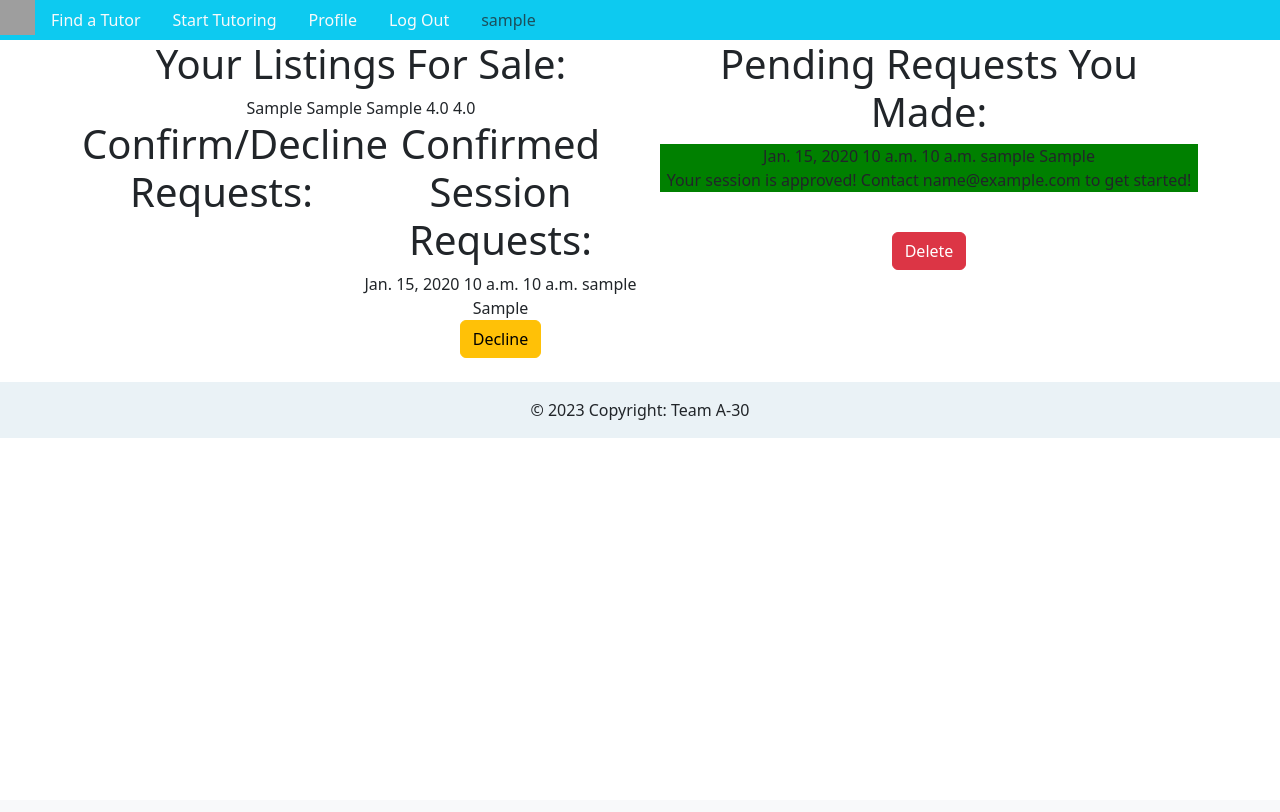
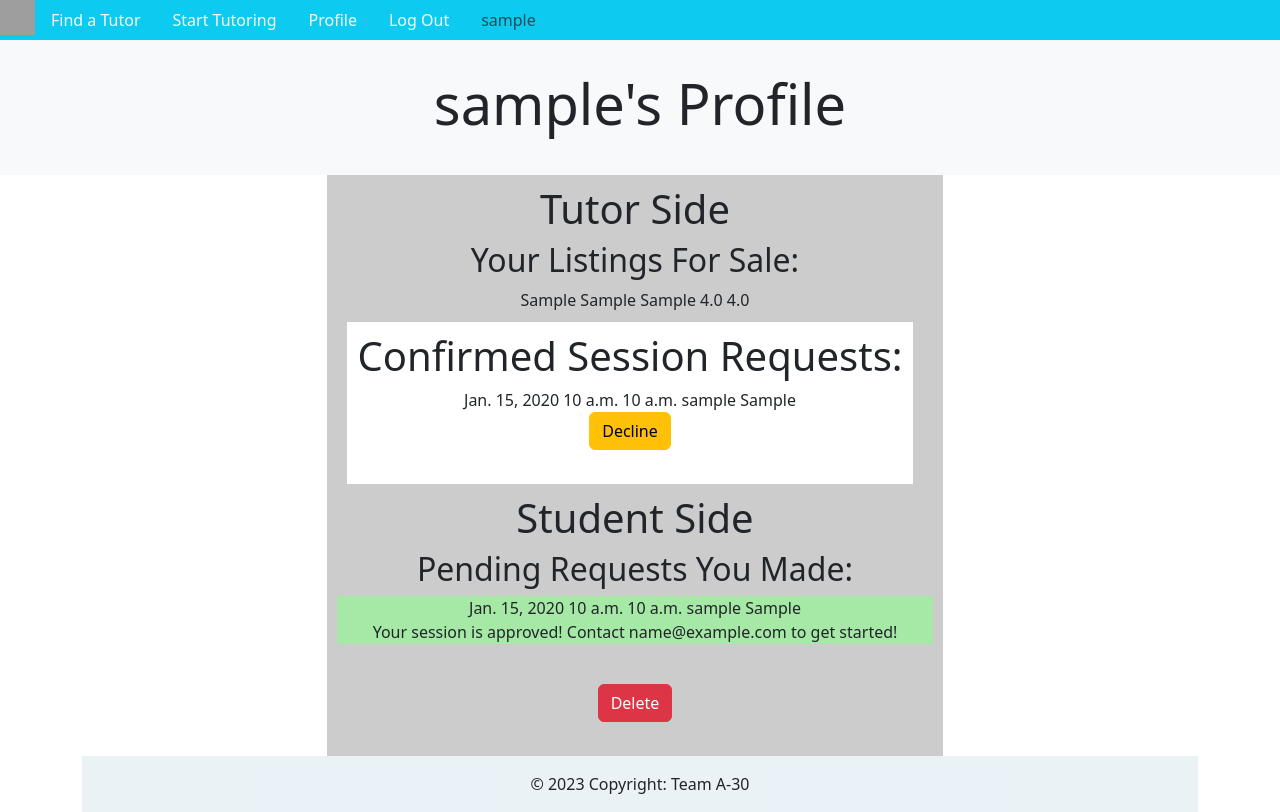
Before and after one commit to maryvwalton/tutor-me-app, a Django app: page /profile/ in a window 1280 px wide. Before the commit the page ends 438 px from the top, so only its background shows below. Run offline with Django 3.2, Linux system fonts and the light colour scheme; a user stored in the database is signed in; data comes from the database, SQL or seed files in the repository; tables that the repository leaves empty hold one stand-in row (values such as "Sample post"); some libraries are stand-ins or nearby versions; grey boxes are pictures that could not be loaded.

Commit message:
finished with this branch

```diff
--- a/myapp/urls.py
+++ b/myapp/urls.py
@@ -27,4 +27,6 @@ urlpatterns = [
     path('delete/<int:pk>/', views.delete_model, name='delete_model'),
     path('confirm/<int:pk>/', views.confirm_model, name='confirm_model'),
     path('decline/<int:pk>/', views.decline_model, name='decline_model'),
+
+
 ]
--- a/myapp/views.py
+++ b/myapp/views.py
@@ -125,7 +125,13 @@ def filter(request):
     return render(request, 'myapp/profile.html', {'tutor': tutor,
                                                   'sess_request': sess_request_pending,
                                                   'sess_request_student_side': sess_request_student_side,
-                                                  'sess_request_confirmed': sess_request_confirmed,})
+                                                  'sess_request_confirmed': sess_request_confirmed,
+                                                  'is_tutor': tutor.exists(),
+                                                  'has_sess_request': sess_request_pending.exists(),
+                                                  'has_sess_request_student_side': sess_request_student_side.exists(),
+                                                  'has_sess_request_confirmed': sess_request_confirmed.exists(),
+                                                  })
+
 
 #view that is used to delete session requests in profile page
 def delete_model(request, pk):
@@ -167,7 +173,6 @@ def decline_model(request, pk):
 
 
 
-
 # def filter(request):
 #     tutor = Tutor.objects.all()
 #     sess_request = SessionRequest.objects.all()
--- a/templates/myapp/profile.html
+++ b/templates/myapp/profile.html
@@ -38,14 +38,28 @@
         overflow: auto; /* clear the float */
 
     }
+
     .left-div {
-        float: left;
-        width: 50%; /* adjust the width of the divs as needed */
+      background-color: #ccc;
+      padding: 10px;
+      display: inline-block;
+      margin-right: 10px;
     }
     .right-div {
-        float: right;
-        width: 50%; /* adjust the width of the divs as needed */
+      background-color: #fff;
+      padding: 10px;
+      display: inline-block;
     }
+
+    .button-container {
+      display: flex;
+      padding-left: 60px;
+      padding-right: 60px;
+    }
+    tr:nth-child(even) {
+      background-color: #D6EEEE;
+    }
+
   </style>
   <title>Profile</title>
 </head>
@@ -83,15 +97,23 @@
         <button type="submit">Filter</button>
     </form> -->
 
+    <!-- HEADER THAT SAYS THE NAME OF THE PROFILE -->
+    <div class="position-relative overflow-hidden bg-light">
+      <div class="profileheader">
+          <h1 class="display-4 font-weight-normal">{{ user.username }}'s Profile</h1>
+      </div>
 
+  </div>
+
+<!-- This if is for if they are a tutor -->
+  {% if is_tutor %}
 <!-- DIV FOR BOTH STUDENT AND TUTOR SIDE -->
     <div class = 'container'>
-
 <!-- DIV FOR THE TUTOR SIDE -->
 
     <div class = 'left-div'>
-
-      <h1>Your Listings For Sale:</h1>
+      <h1>Tutor Side</h1>
+      <h2>Your Listings For Sale:</h2>
       <tbody>
         {% for tutor in tutor %}
             <tr>
@@ -105,8 +127,11 @@
             <br>
         {% endfor %}
         </tbody>
+
     <div class = 'containter'>
     <div class = 'left-div'>
+    {% if not has_sess_request %}
+    {% else %}
     <h1>Confirm/Decline Requests:</h1>
     <tbody>
       {% for sess_request in sess_request %}
@@ -119,6 +144,7 @@
               <td>{{ sess_request.service }}</td>
           </tr>
           <br>
+          <div class="button-container">
           <form action="{% url 'confirm_model' pk=sess_request.pk %}" method="post">
             {% csrf_token %}
             <button type="submit" class="btn btn-success">Confirm</button>
@@ -127,11 +153,15 @@
             {% csrf_token %}
             <button type="submit" class="btn btn-warning">Decline</button>
         </form>
+      </div>
         <br>
       {% endfor %}
         </tbody>
       </div>
+      {% endif %}
 
+    {% if not has_sess_request_confirmed %}
+    {% else %}
       <div class = "right-div">
       <h1>Confirmed Session Requests:</h1>
         <tbody>
@@ -153,12 +183,76 @@
           {% endfor %}
             </tbody>
           </div>
+          {% endif %}
     </div>
     </div>
 
+
 <!-- DIV FOR THE STUDENT SIDE -->
-  <div class = "right-div" style = "padding-left: 20px;">
+<div>
+  <h1>Student Side</h1>
+  <h2>Pending Requests You Made:</h2>
+  {% if not has_sess_request_student_side %}
+    <p>You currently have no requests pending for tutors. You can book a listing  <a href="{% url 'listing_view' %}">here!<a></p>
+    {% else %}
+  <tbody>
+      {% for sess_request in sess_request_student_side %}
+    {% if sess_request.pending == 1 %}
+      <div style="background-color: rgb(166, 232, 166);">
+        <tr>
+          <td>{{ sess_request.date }}</td>
+            <td>{{ sess_request.start_time }}</td>
+            <td>{{ sess_request.end_time }}</td>
+            <td>{{ sess_request.student }}</td>
+            <td>{{ sess_request.course }}</td>
+            <td>{{ sess_request.service }}</td>
+        </tr>
+        <br>
+        <p>Your session is approved! Contact {{sess_request.tutor.user.email}} to get started!</p>
+      </div>
+    {% elif sess_request.pending == 2 %}
+    <div style="background-color: rgb(227, 177, 177);">
+      <tr>
+        <td>{{ sess_request.date }}</td>
+            <td>{{ sess_request.start_time }}</td>
+            <td>{{ sess_request.end_time }}</td>
+            <td>{{ sess_request.student }}</td>
+            <td>{{ sess_request.course }}</td>
+            <td>{{ sess_request.service }}</td>
+        </tr>
+        <br>
+        <p>Your session was Declined :( You can apply for another listing <a href="{% url 'listing_view' %}">here!<a></p>
+    </div>
+    {% else %}
+      <tr style="background-color: rgb(216, 216, 157);">
+        <td>{{ sess_request.date }}</td>
+            <td>{{ sess_request.start_time }}</td>
+            <td>{{ sess_request.end_time }}</td>
+            <td>{{ sess_request.student }}</td>
+            <td>{{ sess_request.course }}</td>
+            <td>{{ sess_request.service }}</td>
+        </tr>
+    {% endif %}
+
+        <br>
+        <form action="{% url 'delete_model' pk=sess_request.pk %}" method="post">
+          {% csrf_token %}
+          <button type="submit" class="btn btn-danger">Delete</button>
+      </form>
+      <br>
+    {% endfor %}
+      </tbody>
+      {% endif %}
+  </body>
+  </div>
+    {% else %}
+
+    <!-- This is for if they are only a student -->
+    <div>
       <h1>Pending Requests You Made:</h1>
+      {% if not has_sess_request_student_side %}
+        <p>You currently have no requests pending for tutors. You can book a listing  <a href="{% url 'listing_view' %}">here!<a></p>
+        {% else %}
       <tbody>
           {% for sess_request in sess_request_student_side %}
         {% if sess_request.pending == 1 %}
@@ -206,17 +300,14 @@
           <br>
         {% endfor %}
           </tbody>
+          {% endif %}
       </body>
       </div>
 
 
+    {% endif %}
 
-    <div class="position-relative overflow-hidden bg-light">
-        <div class="profileheader">
-            <h1 class="display-4 font-weight-normal">{{ user.username }}'s Profile</h1>
-        </div>
 
-    </div>
 
 {% else %}
       <div class="logincontainer">
```
Lines whose indentation alone changed are shown as unchanged.
